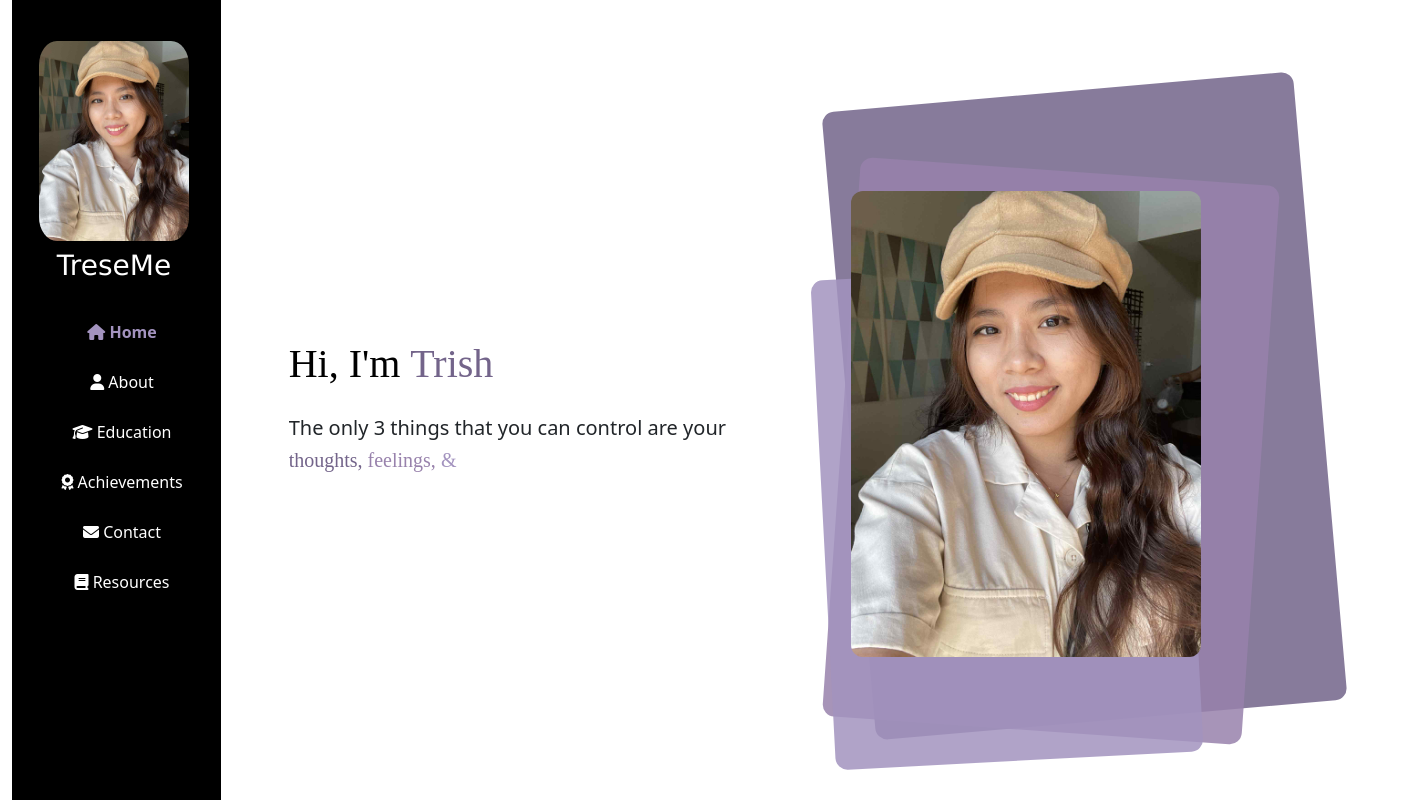
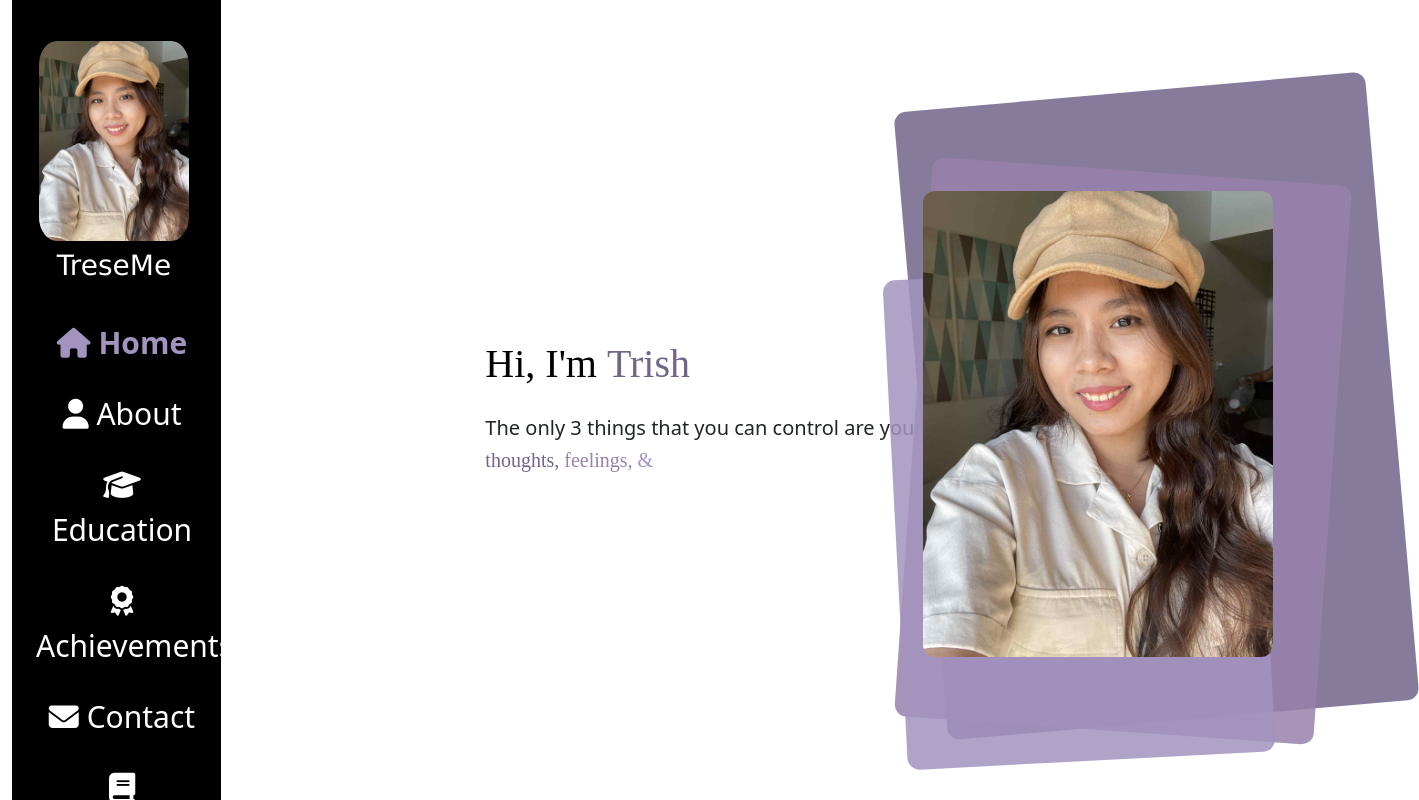
Before and after one commit to TrishaMaeSayson/personal-website-finals, a Vue app in the folder trisha-website/: page / in a window 1280 px wide. Shown: the top 800 px of the page, 1419 px wide, since content can reach past the window. Built offline with nearby package versions, Linux system fonts and the light colour scheme; no server answers.

Commit message:
revised sidebar css

```diff
--- a/trisha-website/public/style.css
+++ b/trisha-website/public/style.css
@@ -36,6 +36,7 @@ body {
 .col-md-10 .p-4 {
   max-width: 1000px;
   margin: 0 auto;
+  margin-left: 220px;
 }
 
 /* Fix for static offcanvas sidebar */
@@ -98,14 +99,14 @@ body {
   display: block;
   width: 100%;
   color: #fff !important;
-  font-size: 30px;
+  font-size: 30px !important;
   padding: 12px 0;
   text-align: center;
   transition: color 0.3s;
 }
 
 .col-md-2 .nav-link:hover {
-  color: #a393bf;           /* hover color */
+  color: #a393bf !important;           /* hover color */
   cursor: pointer;
 }
 
```
